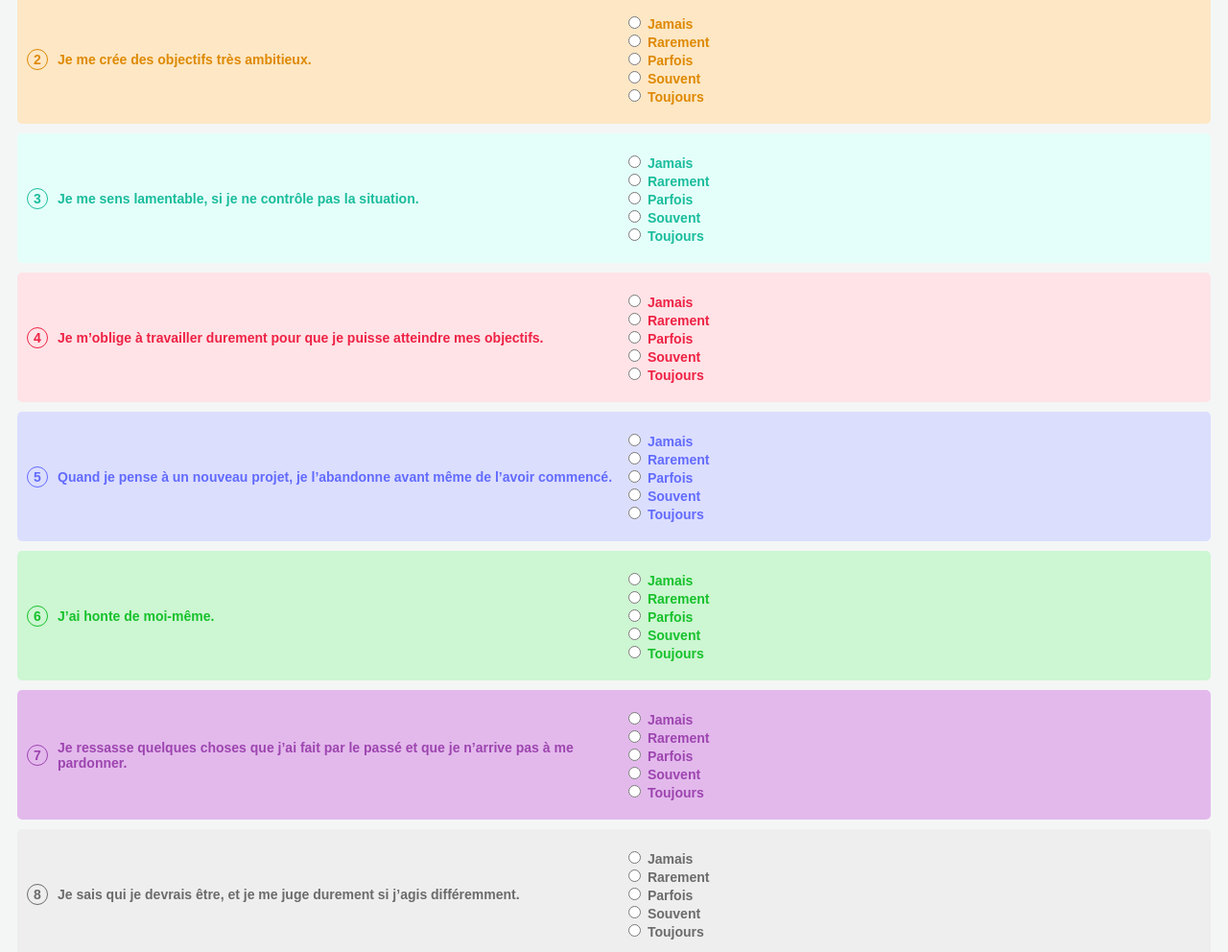
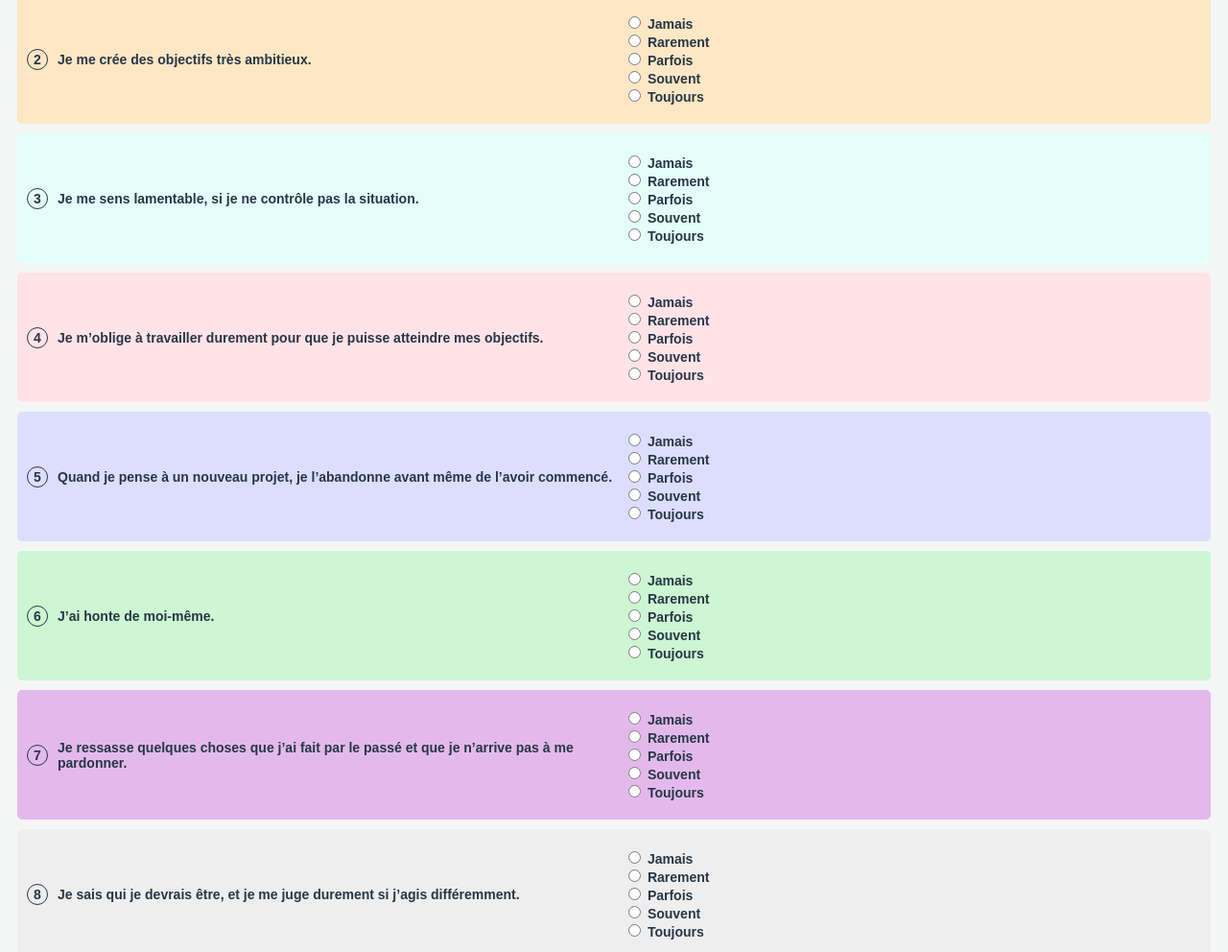
Before and after one commit to lagagne72/VAKO, a plain HTML site: page pc2.html in a window 1280 px wide. Shown: the part 260-1252 px from the top of the page at 96% size. Drawn offline with Linux system fonts and the light colour scheme.

Commit message:
Add files via upload

```diff
--- a/pc2.html
+++ b/pc2.html
@@ -1530,35 +1530,42 @@
     .orange {
         background-color: #FDE7C5;
         color: #DE8902;
+        color: #273746;
     }
 
     .turquoise {
         background-color: #E4FFFA;
         color: #1ABC9C;
+        color: #273746;
     }
 
     .pink {
         background-color: #FFE3E7;
         color: #EE2244;
+        color: #273746;
     }
 
     .blue {
         background-color: #DCDEFE;
         color: #626BFE;
+        color: #273746;
     }
 
     .green {
         background-color: #CDF6D2;
         color: #16C12B;
+        color: #273746;
     }
 
     .purple {
         background-color: #E3B9EC;
         color: #9D45AF;
+        color: #273746;
     }
 
     .grey {
         background-color: #EEEEEE;
         color: #6B6B6B;
+        color: #273746;
     }
 </style>
```
